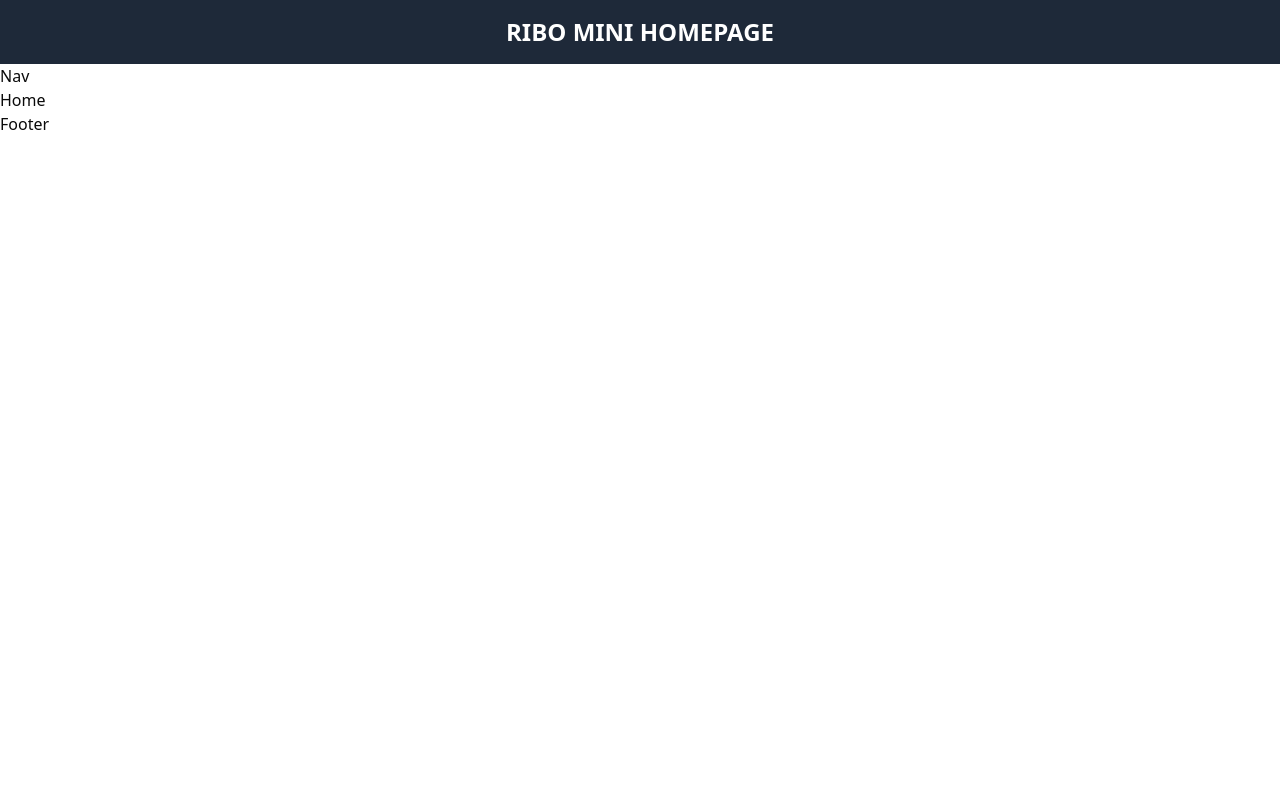
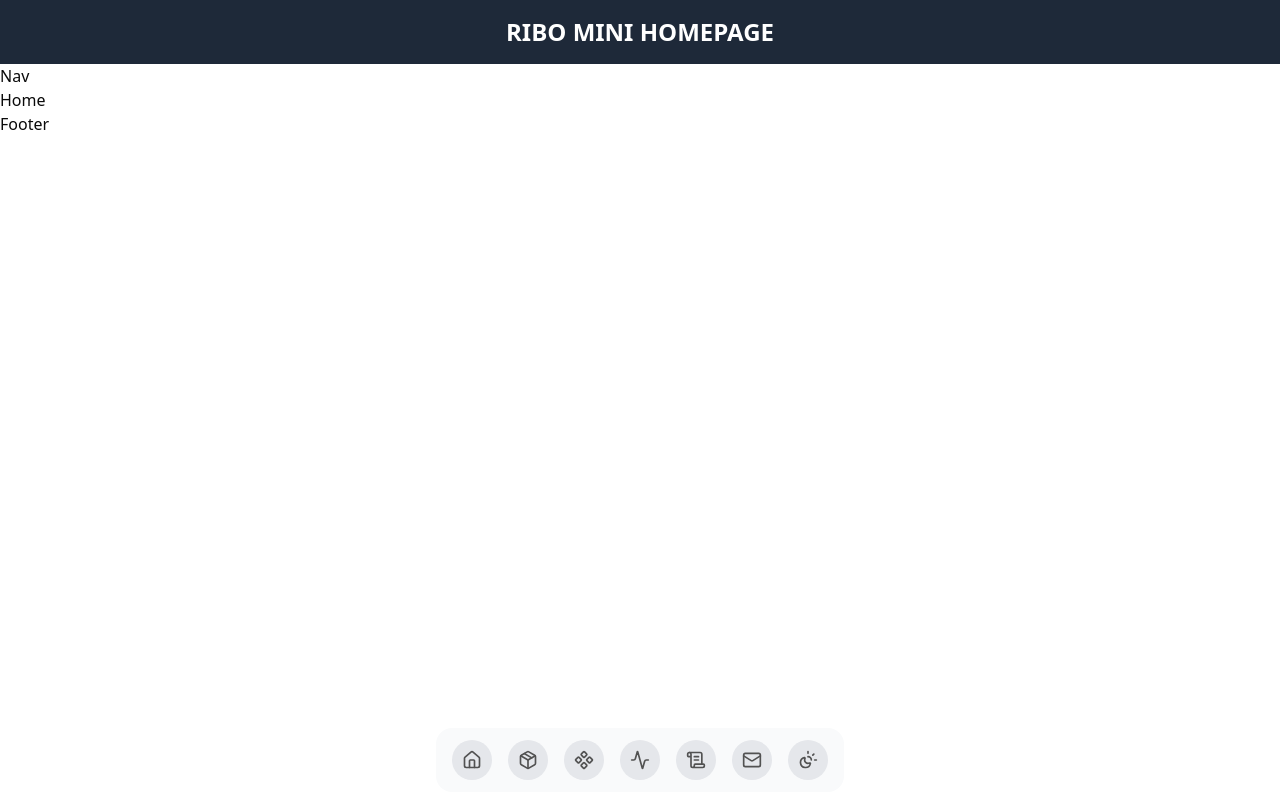
Before and after one commit to Hansungsil/ribo-mini-front, a Next.js app: page / in a window 1280 px wide. Built offline with nearby package versions, Linux system fonts and the light colour scheme.

Commit message:
feat: [4] appla style dock 추가

```diff
--- /dev/null
+++ b/src/app/(routes)/_components/AppleStyleDock.tsx
@@ -0,0 +1,81 @@
+'use client';
+
+import {
+  Activity,
+  Component,
+  HomeIcon,
+  Mail,
+  Package,
+  ScrollText,
+  SunMoon,
+} from 'lucide-react';
+import { Dock, DockIcon, DockItem, DockLabel } from '@/components/ui/shadcn-io/dock';
+
+const data = [
+  {
+    title: 'Home',
+    icon: (
+      <HomeIcon className='h-full w-full text-neutral-600 dark:text-neutral-300' />
+    ),
+    href: '#',
+  },
+  {
+    title: 'Products',
+    icon: (
+      <Package className='h-full w-full text-neutral-600 dark:text-neutral-300' />
+    ),
+    href: '#',
+  },
+  {
+    title: 'Components',
+    icon: (
+      <Component className='h-full w-full text-neutral-600 dark:text-neutral-300' />
+    ),
+    href: '#',
+  },
+  {
+    title: 'Activity',
+    icon: (
+      <Activity className='h-full w-full text-neutral-600 dark:text-neutral-300' />
+    ),
+    href: '#',
+  },
+  {
+    title: 'Change Log',
+    icon: (
+      <ScrollText className='h-full w-full text-neutral-600 dark:text-neutral-300' />
+    ),
+    href: '#',
+  },
+  {
+    title: 'Email',
+    icon: (
+      <Mail className='h-full w-full text-neutral-600 dark:text-neutral-300' />
+    ),
+    href: '#',
+  },
+  {
+    title: 'Theme',
+    icon: (
+      <SunMoon className='h-full w-full text-neutral-600 dark:text-neutral-300' />
+    ),
+    href: '#',
+  },
+];
+export default function AppleStyleDock() {
+  return (
+    <div className='absolute bottom-2 left-1/2 max-w-full -translate-x-1/2'>
+      <Dock className='items-end pb-3'>
+        {data.map((item, idx) => (
+          <DockItem
+            key={idx}
+            className='aspect-square rounded-full bg-gray-200 dark:bg-neutral-800'
+          >
+            <DockLabel>{item.title}</DockLabel>
+            <DockIcon>{item.icon}</DockIcon>
+          </DockItem>
+        ))}
+      </Dock>
+    </div>
+  );
+}
--- a/src/app/(routes)/layout.tsx
+++ b/src/app/(routes)/layout.tsx
@@ -1,12 +1,14 @@
 import Header from "./_components/Header";
 import Nav from "./_components/Nav";
 import Footer from "./_components/Footer";
+import AppleStyleDock from "./_components/AppleStyleDock";
 
 const Layout = ({ children }: { children: React.ReactNode }) => {
   return <>
     <Header />
     <Nav />
     {children}
+    <AppleStyleDock />
     <Footer />
   </>;
 };
--- /dev/null
+++ b/src/components/ui/shadcn-io/dock/index.tsx
@@ -0,0 +1,221 @@
+'use client';
+
+import {
+  motion,
+  MotionValue,
+  useMotionValue,
+  useSpring,
+  useTransform,
+  type SpringOptions,
+  AnimatePresence,
+} from 'framer-motion';
+import {
+  Children,
+  cloneElement,
+  createContext,
+  useContext,
+  useEffect,
+  useMemo,
+  useRef,
+  useState,
+} from 'react';
+import { cn } from '@/lib/utils';
+
+const DOCK_HEIGHT = 128;
+const DEFAULT_MAGNIFICATION = 80;
+const DEFAULT_DISTANCE = 150;
+const DEFAULT_PANEL_HEIGHT = 64;
+
+type DockProps = {
+  children: React.ReactNode;
+  className?: string;
+  distance?: number;
+  panelHeight?: number;
+  magnification?: number;
+  spring?: SpringOptions;
+};
+type DockItemProps = {
+  className?: string;
+  children: React.ReactNode;
+};
+type DockLabelProps = {
+  className?: string;
+  children: React.ReactNode;
+};
+type DockIconProps = {
+  className?: string;
+  children: React.ReactNode;
+};
+
+type DocContextType = {
+  mouseX: MotionValue;
+  spring: SpringOptions;
+  magnification: number;
+  distance: number;
+};
+type DockProviderProps = {
+  children: React.ReactNode;
+  value: DocContextType;
+};
+
+const DockContext = createContext<DocContextType | undefined>(undefined);
+
+function DockProvider({ children, value }: DockProviderProps) {
+  return <DockContext.Provider value={value}>{children}</DockContext.Provider>;
+}
+
+function useDock() {
+  const context = useContext(DockContext);
+  if (!context) {
+    throw new Error('useDock must be used within an DockProvider');
+  }
+  return context;
+}
+
+function Dock({
+  children,
+  className,
+  spring = { mass: 0.1, stiffness: 150, damping: 12 },
+  magnification = DEFAULT_MAGNIFICATION,
+  distance = DEFAULT_DISTANCE,
+  panelHeight = DEFAULT_PANEL_HEIGHT,
+}: DockProps) {
+  const mouseX = useMotionValue(Infinity);
+  const isHovered = useMotionValue(0);
+
+  const maxHeight = useMemo(() => {
+    return Math.max(DOCK_HEIGHT, magnification + magnification / 2 + 4);
+  }, [magnification]);
+
+  const heightRow = useTransform(isHovered, [0, 1], [panelHeight, maxHeight]);
+  const height = useSpring(heightRow, spring);
+
+  return (
+    <motion.div
+      style={{
+        height: height,
+        scrollbarWidth: 'none',
+      }}
+      className='mx-2 flex max-w-full items-end overflow-x-auto'
+    >
+      <motion.div
+        onMouseMove={({ pageX }) => {
+          isHovered.set(1);
+          mouseX.set(pageX);
+        }}
+        onMouseLeave={() => {
+          isHovered.set(0);
+          mouseX.set(Infinity);
+        }}
+        className={cn(
+          'mx-auto flex w-fit gap-4 rounded-2xl bg-gray-50 px-4 dark:bg-neutral-900',
+          className
+        )}
+        style={{ height: panelHeight }}
+        role='toolbar'
+        aria-label='Application dock'
+      >
+        <DockProvider value={{ mouseX, spring, distance, magnification }}>
+          {children}
+        </DockProvider>
+      </motion.div>
+    </motion.div>
+  );
+}
+
+function DockItem({ children, className }: DockItemProps) {
+  const ref = useRef<HTMLDivElement>(null);
+
+  const { distance, magnification, mouseX, spring } = useDock();
+
+  const isHovered = useMotionValue(0);
+
+  const mouseDistance = useTransform(mouseX, (val) => {
+    const domRect = ref.current?.getBoundingClientRect() ?? { x: 0, width: 0 };
+    return val - domRect.x - domRect.width / 2;
+  });
+
+  const widthTransform = useTransform(
+    mouseDistance,
+    [-distance, 0, distance],
+    [40, magnification, 40]
+  );
+
+  const width = useSpring(widthTransform, spring);
+
+  return (
+    <motion.div
+      ref={ref}
+      style={{ width }}
+      onHoverStart={() => isHovered.set(1)}
+      onHoverEnd={() => isHovered.set(0)}
+      onFocus={() => isHovered.set(1)}
+      onBlur={() => isHovered.set(0)}
+      className={cn(
+        'relative inline-flex items-center justify-center',
+        className
+      )}
+      tabIndex={0}
+      role='button'
+      aria-haspopup='true'
+    >
+      {Children.map(children, (child) =>
+        cloneElement(child as React.ReactElement<any>, { width, isHovered })
+      )}
+    </motion.div>
+  );
+}
+
+function DockLabel({ children, className, ...rest }: DockLabelProps) {
+  const restProps = rest as Record<string, unknown>;
+  const isHovered = restProps['isHovered'] as MotionValue<number>;
+  const [isVisible, setIsVisible] = useState(false);
+
+  useEffect(() => {
+    const unsubscribe = isHovered.on('change', (latest) => {
+      setIsVisible(latest === 1);
+    });
+
+    return () => unsubscribe();
+  }, [isHovered]);
+
+  return (
+    <AnimatePresence>
+      {isVisible && (
+        <motion.div
+          initial={{ opacity: 0, y: 0 }}
+          animate={{ opacity: 1, y: -10 }}
+          exit={{ opacity: 0, y: 0 }}
+          transition={{ duration: 0.2 }}
+          className={cn(
+            'absolute -top-6 left-1/2 w-fit whitespace-pre rounded-md border border-gray-200 bg-gray-100 px-2 py-0.5 text-xs text-neutral-700 dark:border-neutral-900 dark:bg-neutral-800 dark:text-white',
+            className
+          )}
+          role='tooltip'
+          style={{ x: '-50%' }}
+        >
+          {children}
+        </motion.div>
+      )}
+    </AnimatePresence>
+  );
+}
+
+function DockIcon({ children, className, ...rest }: DockIconProps) {
+  const restProps = rest as Record<string, unknown>;
+  const width = restProps['width'] as MotionValue<number>;
+
+  const widthTransform = useTransform(width, (val) => val / 2);
+
+  return (
+    <motion.div
+      style={{ width: widthTransform }}
+      className={cn('flex items-center justify-center', className)}
+    >
+      {children}
+    </motion.div>
+  );
+}
+
+
+export { Dock, DockIcon, DockItem, DockLabel };
--- /dev/null
+++ b/src/lib/utils.ts
@@ -0,0 +1,9 @@
+'use client';
+
+import { type ClassValue } from "clsx";
+import { clsx } from "clsx";
+import { twMerge } from "tailwind-merge";
+
+export function cn(...inputs: ClassValue[]) {
+  return twMerge(clsx(inputs));
+}
```
